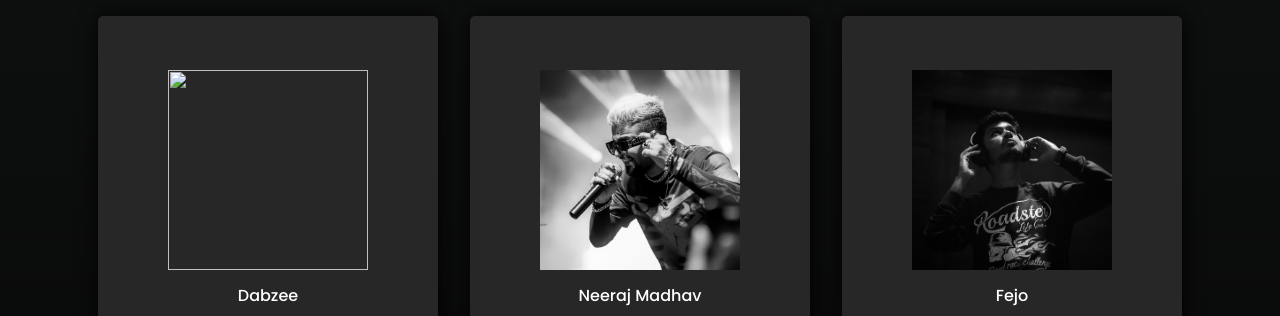
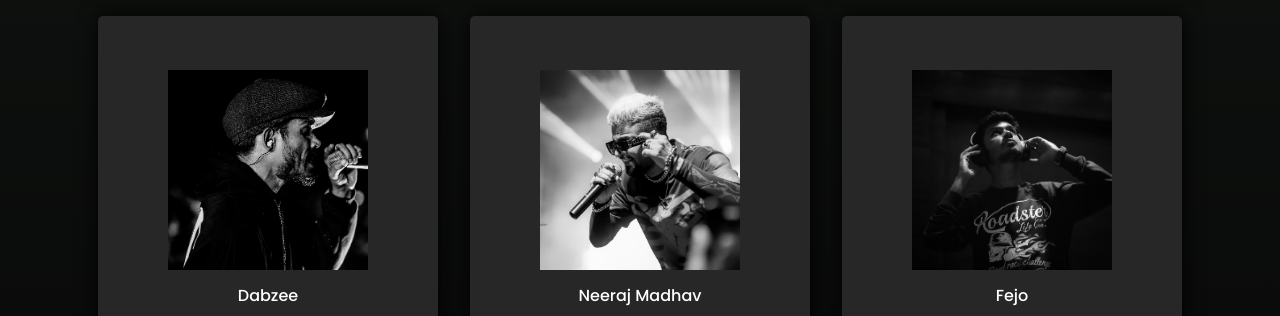
Before and after one commit to athulstudioyt/1, a plain HTML site: page index.html in a window 1280 px wide. Shown: the part 497-813 px from the top of the page. Drawn offline with nearby package versions, Linux system fonts and the light colour scheme.

Commit message:
Update index.html

```diff
--- a/index.html
+++ b/index.html
@@ -81,7 +81,7 @@
             <p>Indian composer and song writer </p>
         </div>
         <div class="audio audio1 dark">
-                         <a href="4/index.html"><img src="i4.jpeg" alt=""></a>
+                         <a href="4/index.html"><img src="4.jpeg" alt=""></a>
             <h2>Dabzee</h2>
             <p>MUSICIAN & SONGWRITER.</p>
         </div>
```
